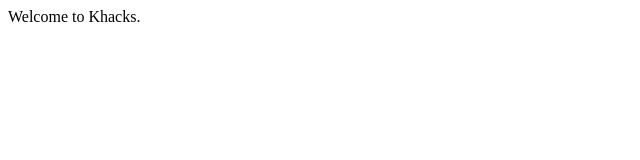
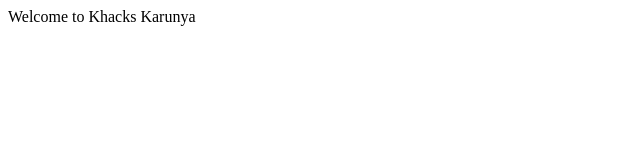
Before and after one commit to arnold-anand07/myrepo, a plain HTML site: page index.html in a window 1280 px wide. Shown: the full height of the page, 0-640 px from the left. Drawn offline with Linux system fonts and the light colour scheme.

Commit message:
Update index.html

```diff
--- a/index.html
+++ b/index.html
@@ -4,6 +4,6 @@
     <title>Document</title>
   </head>
   <body>
-    <div>Welcome to Khacks.</div>
+    <div>Welcome to Khacks Karunya</div>
   </body>
 </html>
```
